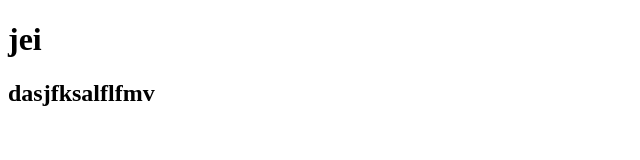
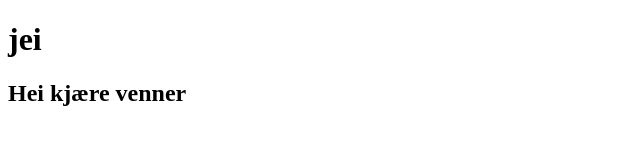
Before and after one commit to heli18ab/HelloWorld, a plain HTML site: page html/registrer.html in a window 1280 px wide. Shown: the whole page, without its empty margins (0-640 px from the left). Drawn offline with Linux system fonts and the light colour scheme.

Commit message:
Endring2

```diff
--- a/html/registrer.html
+++ b/html/registrer.html
@@ -8,6 +8,6 @@
 <body>
 
 <h1>jei</h1>
-<h2>dasjfksalflfmv</h2>
+<h2>Hei kjære venner</h2>
 </body>
 </html>
```
